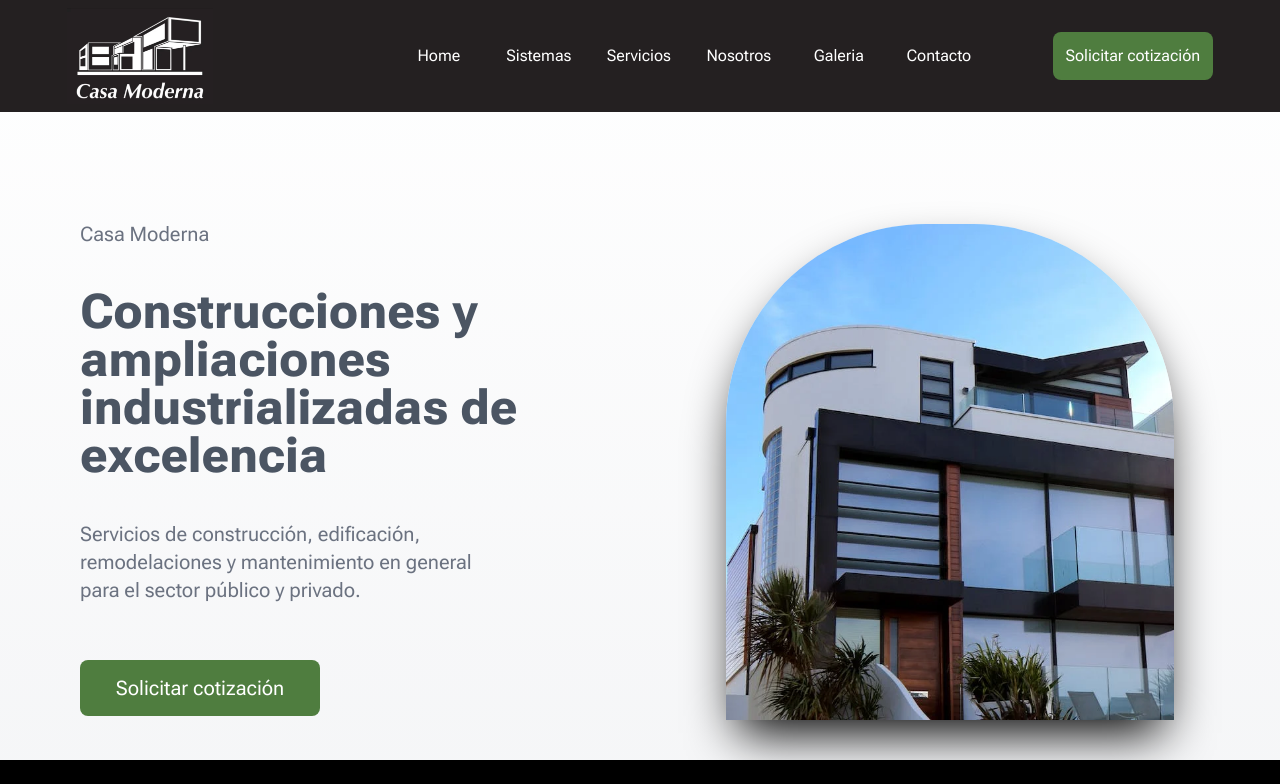
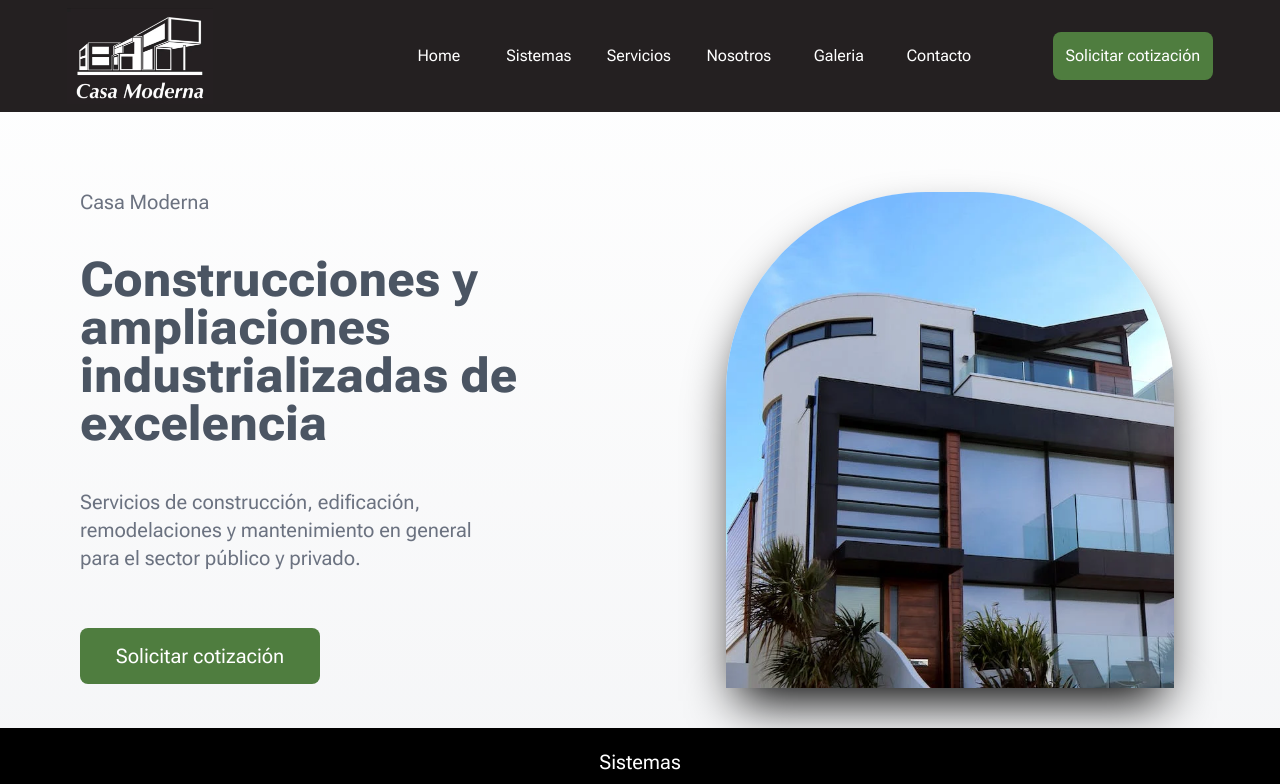
Before and after one commit to MartinAndreani/casa-moderna-proyecto-real, a React (Vite) app: page / in a window 1280 px wide. Shown: the top 784 px of the page. Built offline with nearby package versions, Linux system fonts and the light colour scheme.

Commit message:
cambios home

```diff
--- a/src/components/Home/BannerHome/BannerHome.jsx
+++ b/src/components/Home/BannerHome/BannerHome.jsx
@@ -2,7 +2,7 @@ import ButtonGetInfo from "../../common/ButtonGetInfo/ButtonGetInfo";
 
 const BannerHome = () => {
 	return (
-		<section className="flex flex-row  gap-3 lg:gap-14 ml-5 lg:ml-[5rem] pt-40 py-10 pr-5 " id="home">
+		<section className="flex flex-row  gap-3 lg:gap-14 ml-5 lg:ml-[5rem] pt-32 py-10 pr-5 " id="home">
 			<div className="flex flex-col justify-center gap-10 lg:basis-1/2 w-96  text-left lg:pt-14">
 				<p className="text-gray-500 text-xl ">Casa Moderna</p>
 				<div className="flex flex-col gap-10">
```
